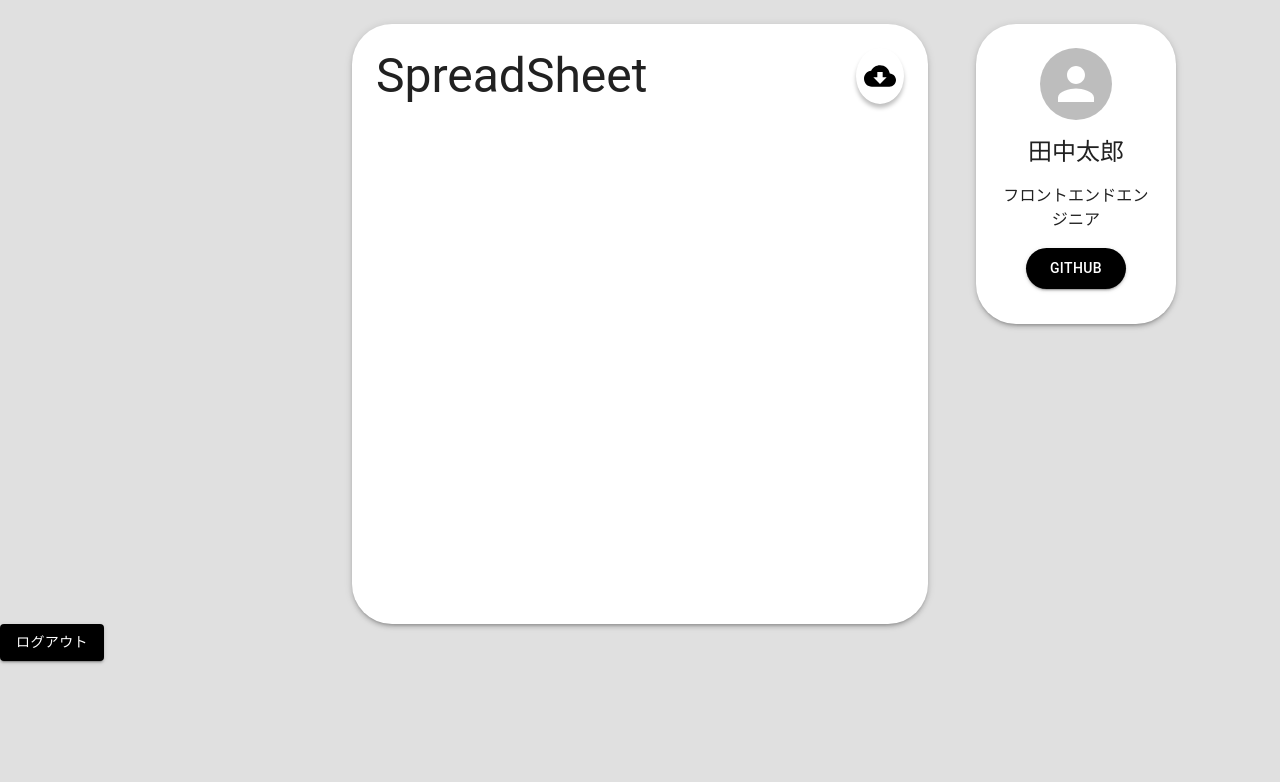
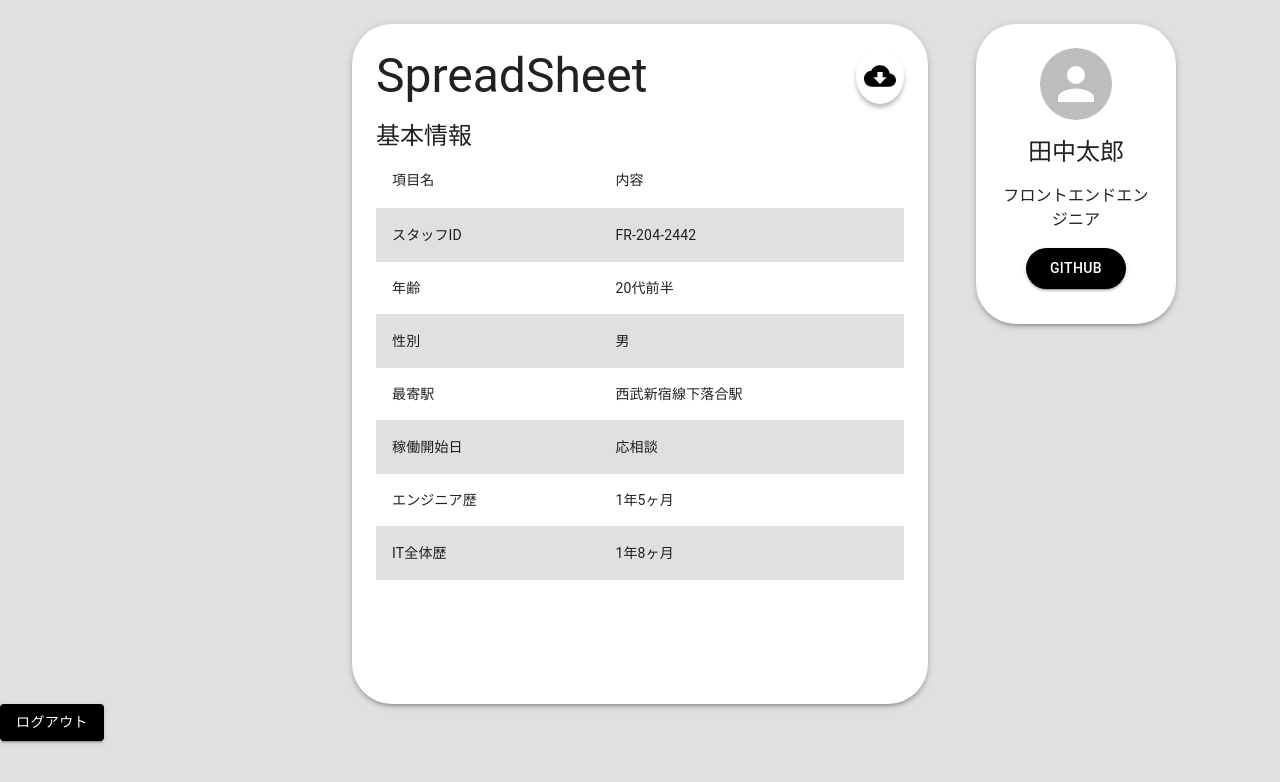
Before and after one commit to kosuke-17/techfolio, a Next.js app in the folder client/: page /home in a window 1280 px wide. Shown: the top 782 px of the page. Built offline with nearby package versions, Linux system fonts and the light colour scheme.

Commit message:
create UserInformation

```diff
--- a/client/package.json
+++ b/client/package.json
@@ -14,7 +14,7 @@
     "@emotion/styled": "^11.10.6",
     "@hookform/resolvers": "^2.9.11",
     "@mui/icons-material": "^5.11.9",
-    "@mui/material": "^5.11.10",
+    "@mui/material": "^5.11.12",
     "@next/font": "13.1.6",
     "@reduxjs/toolkit": "^1.9.2",
     "@types/node": "18.13.0",
--- /dev/null
+++ b/client/src/components/UserInformation/index.tsx
@@ -0,0 +1,58 @@
+import TableContainer from '@mui/material/TableContainer'
+import Table from '@mui/material/Table'
+import TableHead from '@mui/material/TableHead'
+import TableRow from '@mui/material/TableRow'
+import TableCell from '@mui/material/TableCell'
+import TableBody from '@mui/material/TableBody'
+import { styled } from '@mui/material/styles'
+import Typography from '@mui/material/Typography'
+import Box from '@mui/material/Box'
+
+const StyledUserInformation = styled(Box)(({ theme }) => ({
+  height: 600,
+  paddingTop: theme.spacing(2),
+}))
+
+const UserInformation = () => {
+  const rows = [
+    { name: 'スタッフID', content: 'FR-204-2442' },
+    { name: '年齢', content: '20代前半' },
+    { name: '性別', content: '男' },
+    { name: '最寄駅', content: '西武新宿線下落合駅' },
+    { name: '稼働開始日', content: '応相談' },
+    { name: 'エンジニア歴', content: '1年5ヶ月' },
+    { name: 'IT全体歴', content: '1年8ヶ月' },
+  ]
+  return (
+    <StyledUserInformation>
+      <Typography variant='h5'>基本情報</Typography>
+      <TableContainer>
+        <Table aria-label='simple table'>
+          <TableHead>
+            <TableRow>
+              <TableCell>項目名</TableCell>
+              <TableCell>内容</TableCell>
+            </TableRow>
+          </TableHead>
+          <TableBody>
+            {rows.map((row, idx) => (
+              <TableRow
+                key={row.name}
+                sx={{
+                  bgcolor: idx % 2 === 0 ? 'primary.light' : null,
+                }}
+              >
+                <TableCell component='th' scope='row'>
+                  {row.name}
+                </TableCell>
+                <TableCell>{row.content}</TableCell>
+              </TableRow>
+            ))}
+          </TableBody>
+        </Table>
+      </TableContainer>
+    </StyledUserInformation>
+  )
+}
+
+export default UserInformation
--- a/client/src/components/templates/SpreadSheet/index.tsx
+++ b/client/src/components/templates/SpreadSheet/index.tsx
@@ -7,10 +7,9 @@ import CloudDownloadIcon from '@mui/icons-material/CloudDownload'
 import { styled } from '@mui/material/styles'
 
 import ContentCenter from '@/components/presentations/ContentCenter'
+import UserInformation from '@/components/UserInformation'
 
 const StyledSpreadSheetHeader = styled(Box)(({ theme }) => ({
-  paddingLeft: theme.spacing(3),
-  paddingRight: theme.spacing(3),
   paddingTop: theme.spacing(3),
   display: 'flex',
   justifyContent: 'space-between',
@@ -19,7 +18,7 @@ const StyledSpreadSheetHeader = styled(Box)(({ theme }) => ({
 const SpreadSheet = () => {
   return (
     <ContentCenter sx={{ pt: 3 }}>
-      <Paper sx={{ height: 600, borderRadius: 10 }} elevation={3}>
+      <Paper sx={{ borderRadius: 10, px: 3 }} elevation={3}>
         <StyledSpreadSheetHeader>
           <Typography variant='h3'>SpreadSheet</Typography>
           <IconButton sx={{ boxShadow: '0px 4px 4px rgba(0, 0, 0, 0.25)' }}>
@@ -28,6 +27,8 @@ const SpreadSheet = () => {
             />
           </IconButton>
         </StyledSpreadSheetHeader>
+
+        <UserInformation />
       </Paper>
     </ContentCenter>
   )
```
Also changed, not shown: 1 other file (tests, documents, lock files or other folders).
